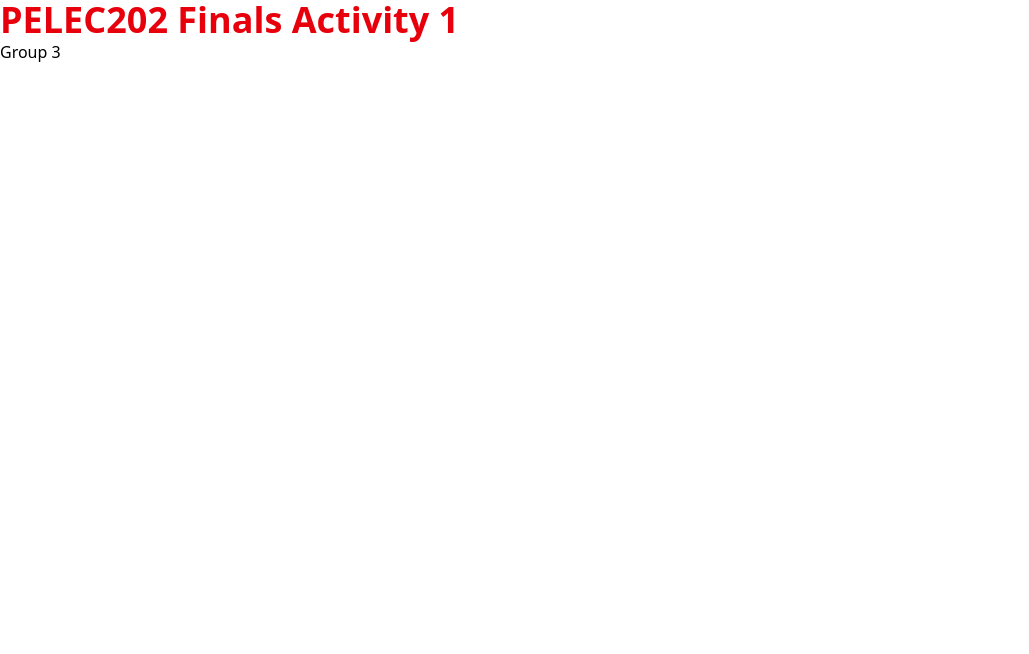
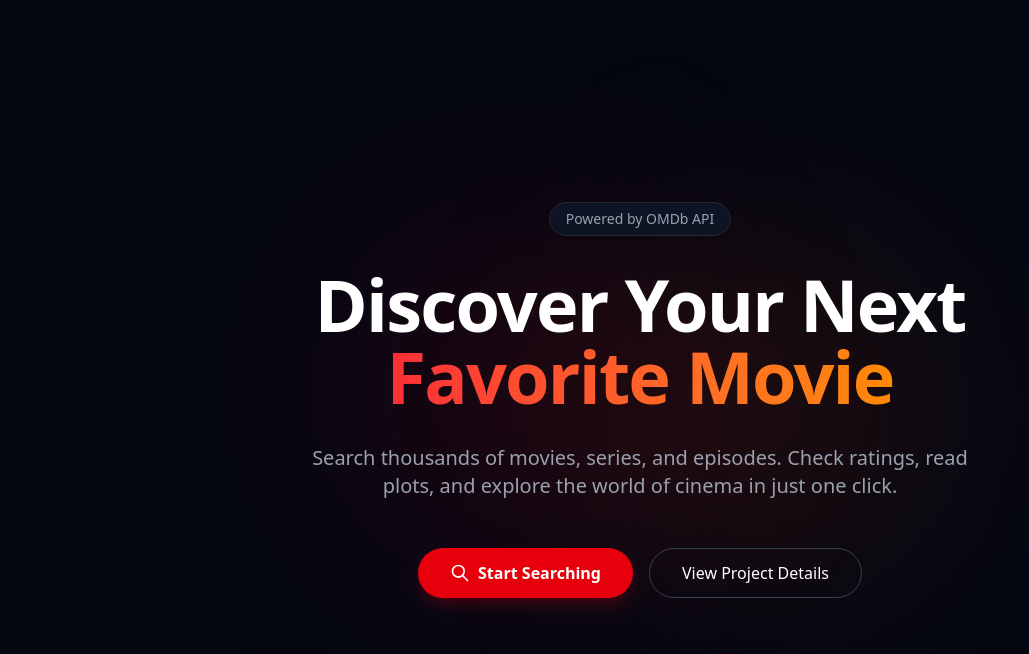
Before and after one commit to khianvictorycalderon/pelec202-finals-activity-1-g3, a React (Create React App) app: page / in a window 1280 px wide. Shown: the top 654 px of the page, without its empty margins (0-1029 px from the left). Built offline with nearby package versions, Linux system fonts and the light colour scheme.

Commit message:
Add cinematic Hero Section using Tailwind
Added a new HeroSection component with dark theme, gradient text, and search button layout. Also imported the component into App.js.

```diff
--- a/src/App.js
+++ b/src/App.js
@@ -8,11 +8,14 @@
 
 */
 
-export default function App() {
+import HeroSection from './HeroSection'; // Make sure the path matches where you saved it
+
+function App() {
   return (
-    <>
-      <h1 className="text-4xl font-bold text-red-600">PELEC202 Finals Activity 1</h1>
-      <p>Group 3</p>
-    </>
-  )
+    <div>
+      <HeroSection />
+    </div>
+  );
 }
+
+export default App;
--- /dev/null
+++ b/src/HeroSection.jsx
@@ -0,0 +1,48 @@
+export default function HeroSection() {
+  return (
+    <section className="h-screen w-full flex flex-col justify-center items-center text-center px-6 bg-gray-950 text-white relative overflow-hidden">
+
+      {/* Background Glowing Effects*/}
+      <div className="absolute top-1/4 left-1/4 w-96 h-96 bg-red-600/10 rounded-full blur-[100px] pointer-events-none"></div>
+      <div className="absolute bottom-1/4 right-1/4 w-96 h-96 bg-orange-600/10 rounded-full blur-[100px] pointer-events-none"></div>
+
+      {/* Main Content Container */}
+      <div className="relative z-10 max-w-4xl space-y-8">
+
+        {/* API Badge */}
+        <div className="inline-block px-4 py-1.5 rounded-full border border-gray-800 bg-gray-900/80 backdrop-blur-sm text-sm font-medium text-gray-400 shadow-sm">
+           Powered by OMDb API
+        </div>
+
+        {/* Movie App Title */}
+        <h1 className="text-5xl md:text-7xl font-extrabold tracking-tight">
+          Discover Your Next <br className="hidden md:block" />
+          <span className="text-transparent bg-clip-text bg-gradient-to-r from-red-500 to-orange-400">
+            Favorite Movie
+          </span>
+        </h1>
+
+        {/* App Description */}
+        <p className="text-lg md:text-xl text-gray-400 font-light max-w-2xl mx-auto">
+          Search thousands of movies, series, and episodes. Check ratings, read plots, and explore the world of cinema in just one click.
+        </p>
+
+        {/* Action Buttons */}
+        <div className="flex flex-col sm:flex-row justify-center gap-4 pt-4">
+          <button className="px-8 py-3 rounded-full bg-red-600 hover:bg-red-700 transition-all duration-300 font-semibold shadow-lg shadow-red-600/20 flex items-center justify-center gap-2 transform hover:-translate-y-1">
+            {/* Search Icon */}
+            <svg className="w-5 h-5" fill="none" stroke="currentColor" viewBox="0 0 24 24" xmlns="http://www.w3.org/2000/svg">
+              <path strokeLinecap="round" strokeLinejoin="round" strokeWidth={2} d="M21 21l-6-6m2-5a7 7 0 11-14 0 7 7 0 0114 0z" />
+            </svg>
+            Start Searching
+          </button>
+
+          <button className="px-8 py-3 rounded-full border border-gray-700 hover:border-gray-500 hover:bg-gray-800 transition-all duration-300 font-medium">
+            View Project Details
+          </button>
+        </div>
+
+      </div>
+    </section>
+  );
+}
```
Also changed, not shown: 1 other file (tests, documents, lock files or other folders).
